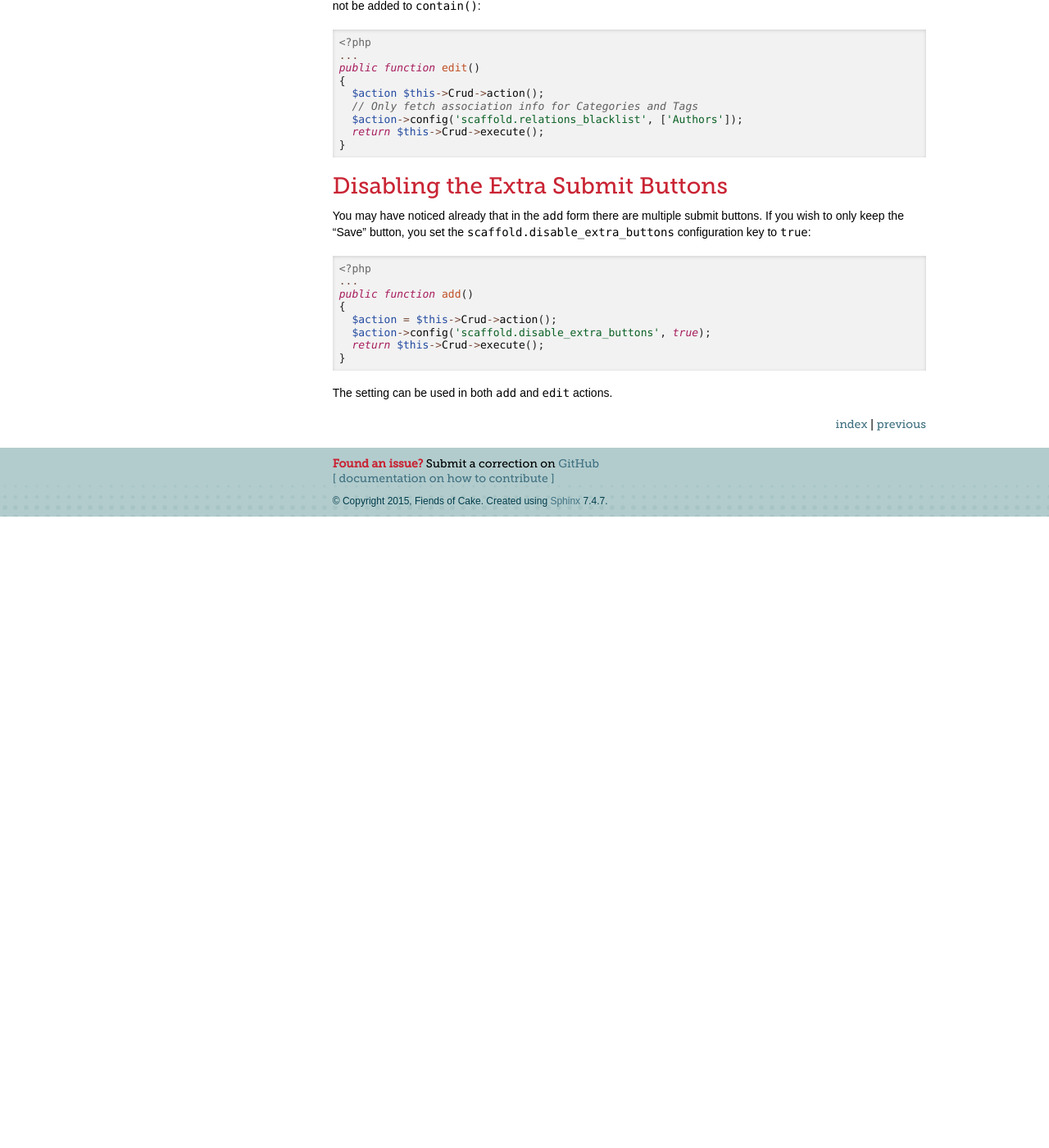
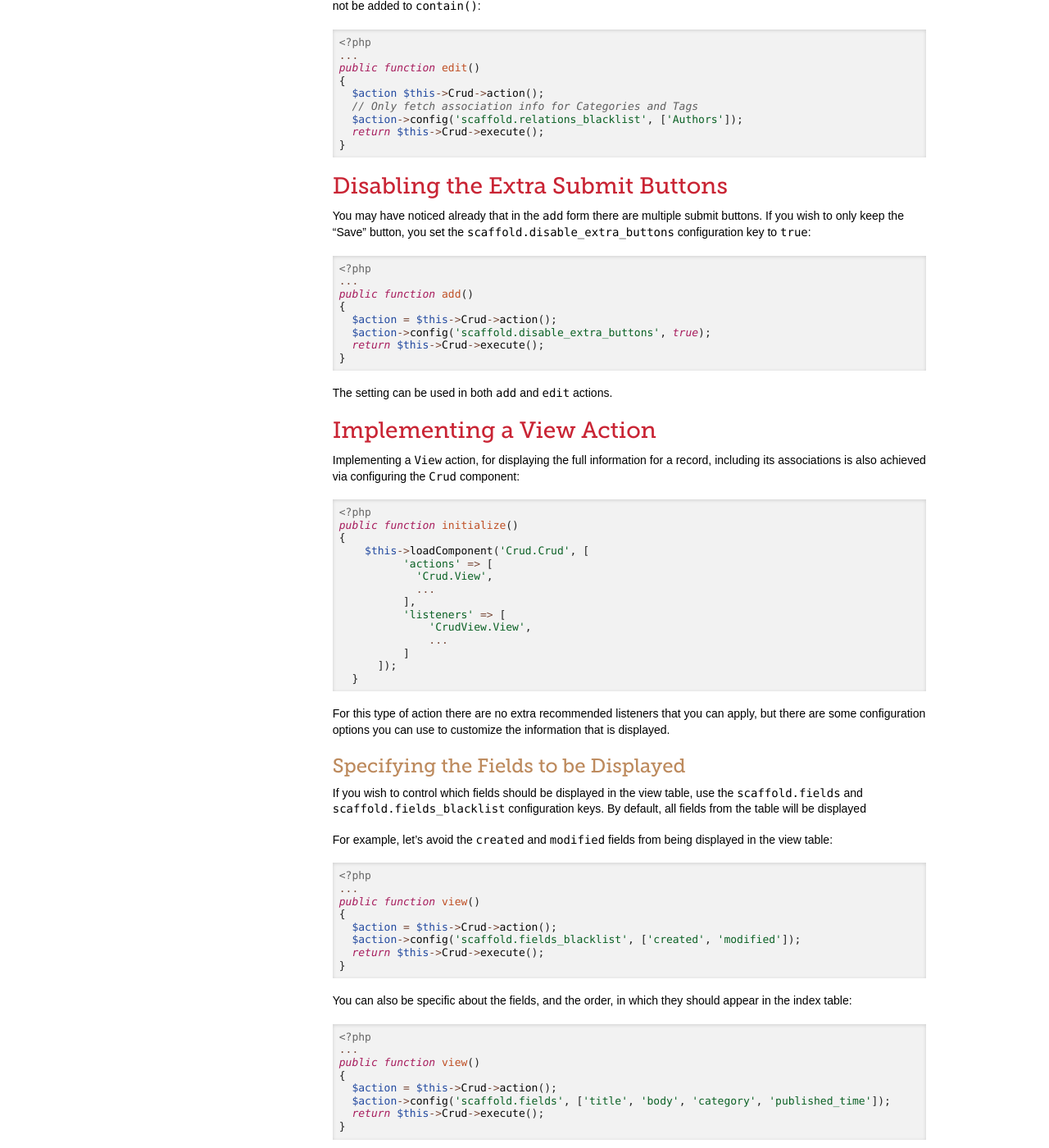
Before and after one commit to FriendsOfCake/crud-view, a Sphinx documentation site: the page built from docs/basic-usage.rst, in a window 1280 px wide and 1400 px high, scrolled down 5544 px. Shown: the whole window at 82% size. Built offline with Sphinx 7.4.7, drawn with Linux system fonts in a browser that asks for light colours; before the commit the page ends 6174 px from its top, so only the background shows below that; some of the changed text lies outside the part shown.

Commit message:
Adding docs for the View action

```diff
--- a/docs/basic-usage.rst
+++ b/docs/basic-usage.rst
@@ -402,3 +402,125 @@ configuration key to ``true``:
     }
 
 The setting can be used in both ``add`` and ``edit`` actions.
+
+Implementing a View Action
+--------------------------
+
+Implementing a ``View`` action, for displaying the full information for
+a record, including its associations is also achieved via configuring the
+``Crud`` component:
+
+.. code-block:: php
+
+  <?php
+  public function initialize()
+  {
+      $this->loadComponent('Crud.Crud', [
+            'actions' => [
+              'Crud.View',
+              ...
+            ],
+            'listeners' => [
+                'CrudView.View',
+                ...
+            ]
+        ]);
+    }
+
+For this type of action there are no extra recommended listeners that you can
+apply, but there are some configuration options you can use to customize the
+information that is displayed.
+
+Specifying the Fields to be Displayed
+~~~~~~~~~~~~~~~~~~~~~~~~~~~~~~~~~~~~~
+
+If you wish to control which fields should be displayed in the view table, use
+the ``scaffold.fields`` and ``scaffold.fields_blacklist`` configuration keys. By
+default, all fields from the table will be displayed
+
+For example, let's avoid the ``created`` and ``modified`` fields from being
+displayed in the view table:
+
+.. code-block:: php
+
+    <?php
+    ...
+    public function view()
+    {
+      $action = $this->Crud->action();
+      $action->config('scaffold.fields_blacklist', ['created', 'modified']);
+      return $this->Crud->execute();
+    }
+
+You can also be specific about the fields, and the order, in which they should
+appear in the index table:
+
+.. code-block:: php
+
+    <?php
+    ...
+    public function view()
+    {
+      $action = $this->Crud->action();
+      $action->config('scaffold.fields', ['title', 'body', 'category', 'published_time']);
+      return $this->Crud->execute();
+    }
+
+Providing Associations to be Displayed
+~~~~~~~~~~~~~~~~~~~~~~~~~~~~~~~~~~~~~~
+
+By default all associations are fetched so they can be displayed in the view action.
+Similarly to the ``Index`` action, you can use the ``scaffold.relations`` and
+the ``scaffold.relations_blacklist``
+
+Fore example you may want to not fetch the ``Authors`` association of the
+``Articles`` as it may be implicit by the currently logged-in user:
+
+.. code-block:: php
+
+    <?php
+    ...
+    public function view()
+    {
+      $action = $this->Crud->action();
+      $action->config('scaffold.relations_blacklist', ['Authors', ...]);
+      return $this->Crud->execute();
+    }
+
+If you want to be specific about which association need to be fetched, just use
+the ``scaffold.relations`` configuration key:
+
+.. code-block:: php
+
+    <?php
+    ...
+    public function view()
+    {
+      $action = $this->Crud->action();
+      $action->config('scaffold.relations', ['Categories', 'Tags']);
+      return $this->Crud->execute();
+    }
+
+Alternatively, you can use the ``Crud`` plugin's ``beforePaginate`` method to
+alter the ``contain()`` list for the pagination query:
+
+.. code-block:: php
+
+    <?php
+    ...
+    public function view()
+    {
+      $this->Crud->on('beforeFind', function ($event) {
+        $event->subject()->query->contain([
+          'Categories',
+          'Authors' => ['fields' => ['id', 'name']]
+        ]);
+      });
+      return $this->Crud->execute();
+    }
+
+Going Forward
+-------------
+
+The following chapters will show you how to customize the output of each field,
+how to override parts of the templates and implementing search auto-completion.
```
